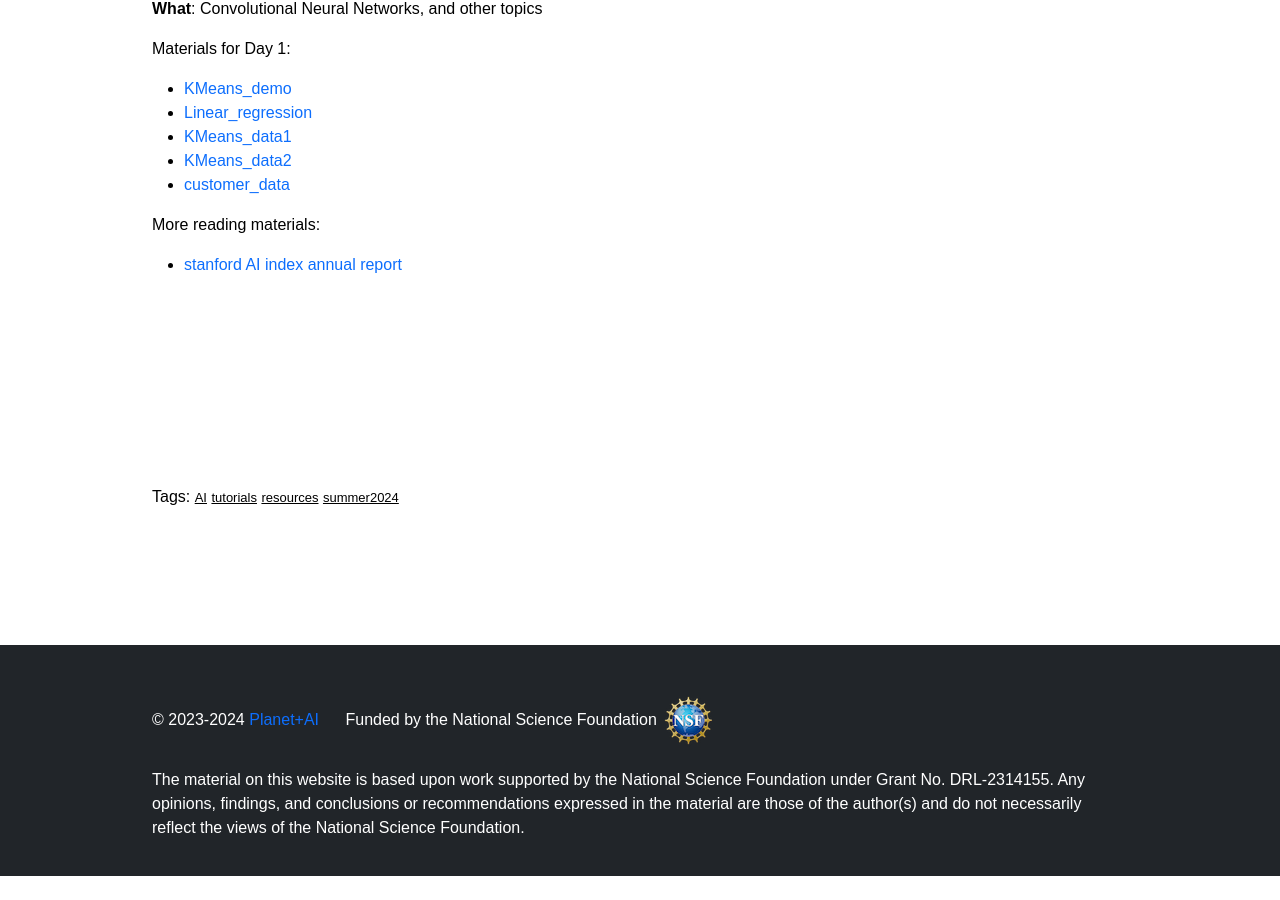
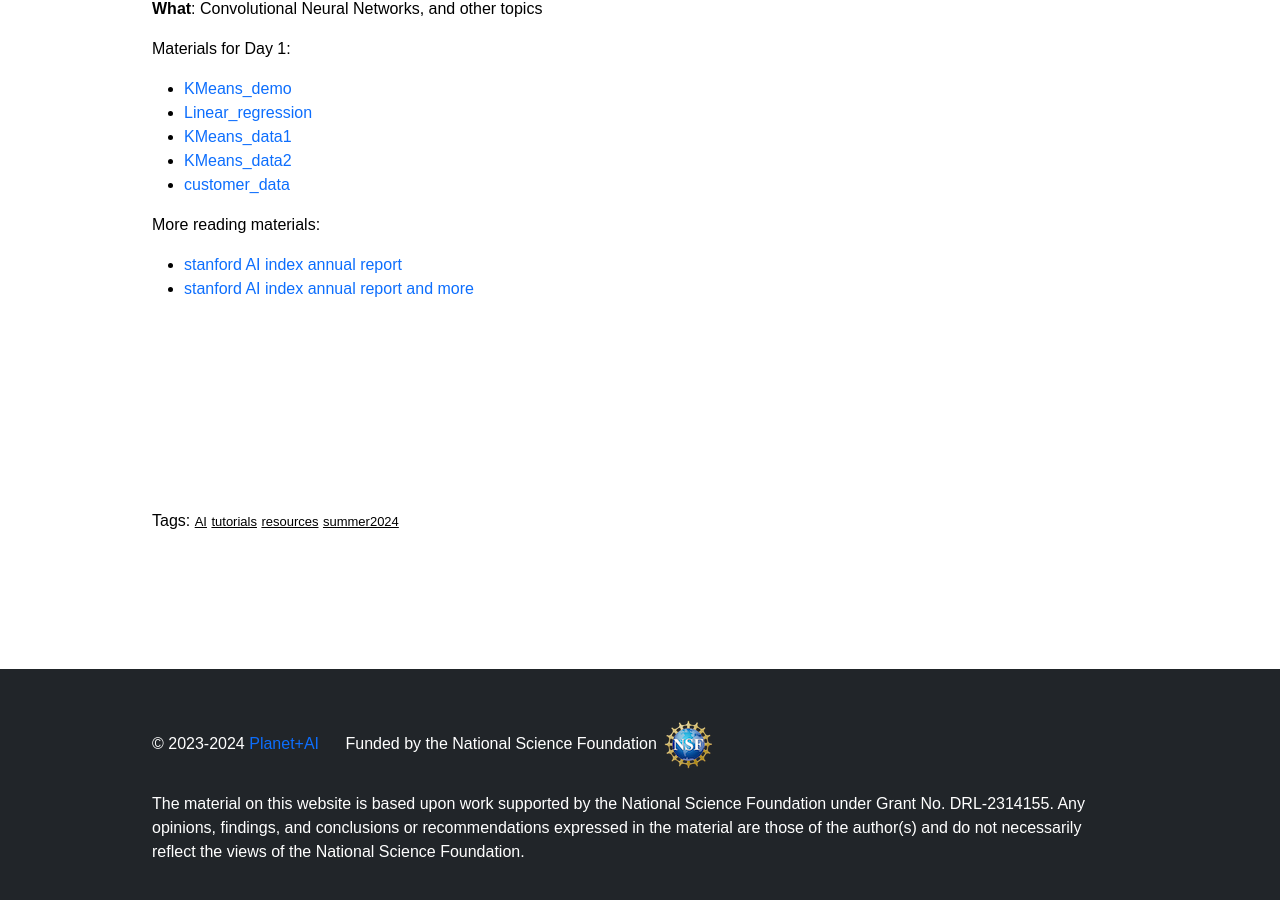
Before and after one commit to planet-ai-2023/planet-ai-2023.github.io, a Jekyll site: the page built from _posts/2024-6-01-summer-2024.md, in a window 1280 px wide and 900 px high, scrolled down 1693 px. Built offline with Jekyll 4.4.1, drawn with Linux system fonts in a browser that asks for light colours; before the commit the page ends 2569 px from its top, so only the background shows below that.

Commit message:
Add files via upload

```diff
--- a/_posts/2024-6-01-summer-2024.md
+++ b/_posts/2024-6-01-summer-2024.md
@@ -81,6 +81,8 @@ Materials for Day 1:
 
 More reading materials:
 - [stanford AI index annual report](https://aiindex.stanford.edu/report/){:target="_blank"}
+- [stanford AI index annual report and more](https://drive.google.com/file/d/1U1pv4beoy7QAochnvJqEPELP0S7y4MGw/view?usp=sharing){:target="_blank"}
+
 
 <br/>
 <br/>
```
